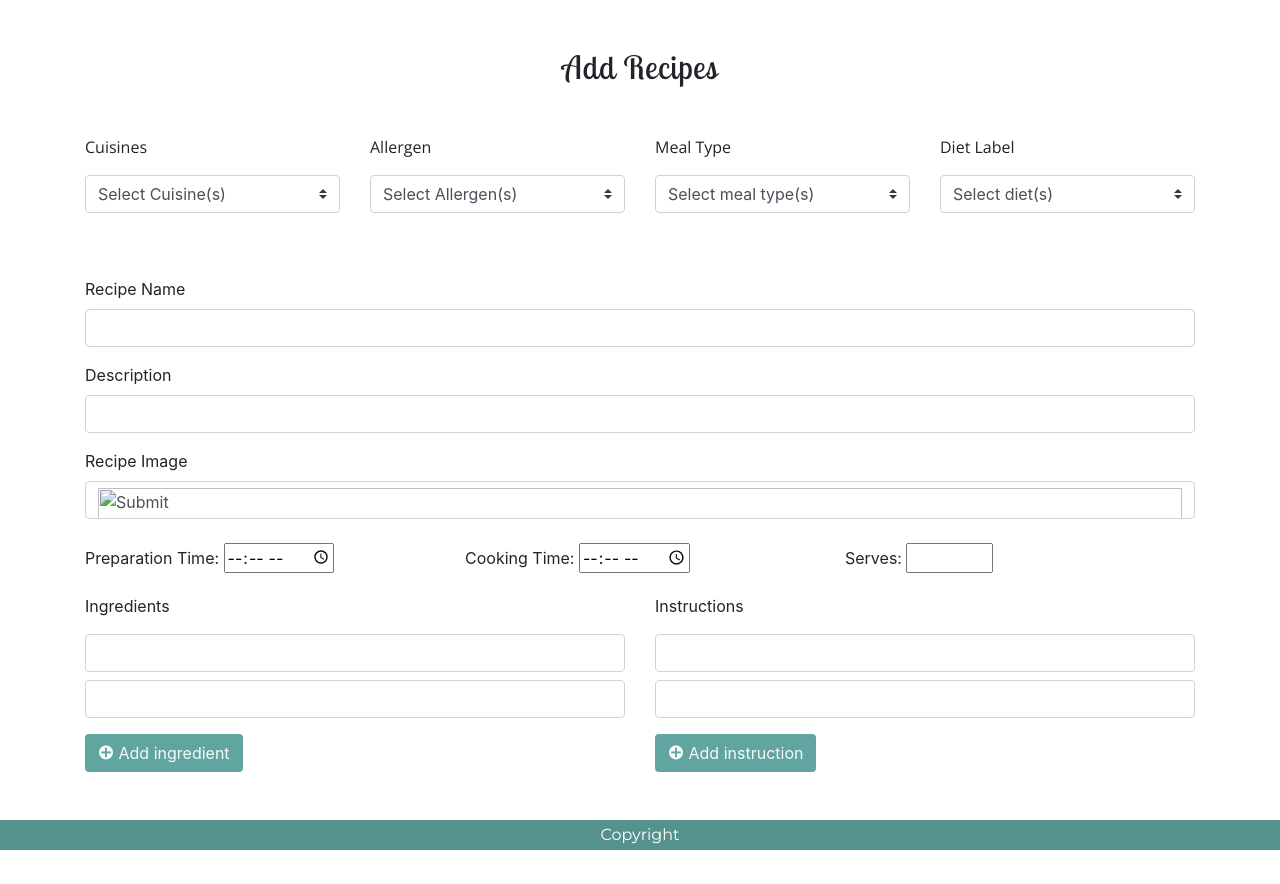
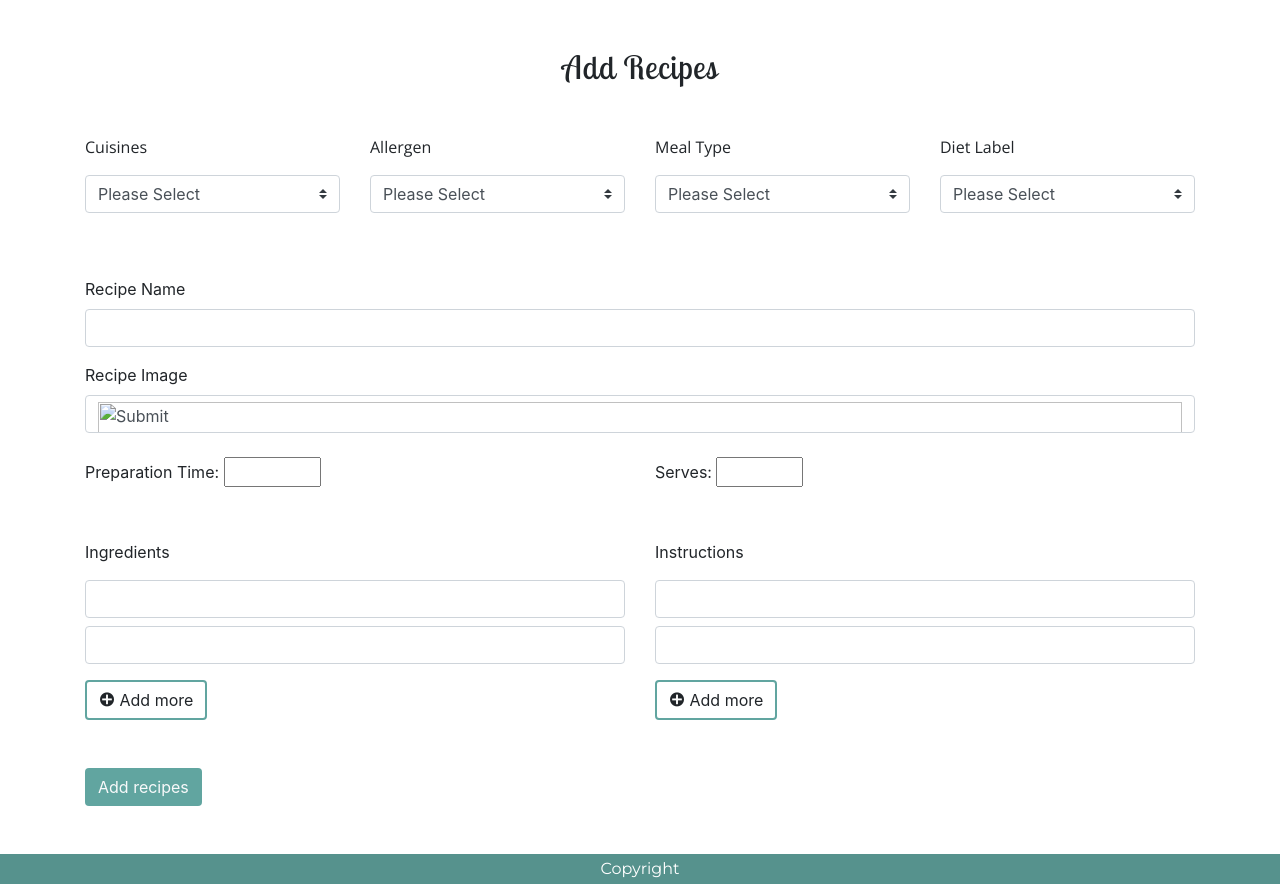
Before and after one commit to Camila-Ribeiro/My-Cookbook_Milestone-Project, a Flask app: page /add_recipes in a window 1280 px wide. Shown: the part 75-959 px from the top of the page. Before the commit the page ends 925 px from the top, so only its background shows below. Run offline with Flask 2, Linux system fonts and the light colour scheme; the visitor is signed in with stand-in values (Sample User, id 1); data that the repository does not hold is empty; some libraries are stand-ins or nearby versions.

Commit message:
refaring code on add-recipes connecting fields to mongodb, changed all my-recipes page frontend, clean up code on recipe-details, refactoring code on app and inserted recipes into mongodb

```diff
--- a/app.py
+++ b/app.py
@@ -100,14 +100,14 @@ def all_recipes():
 # GET RECIPES DETAILS from API
 @app.route('/recipe_details/<recipe_id>', methods=['GET'])
 def recipe_details(recipe_id):
-    r = requests.get(
-        'https://api.spoonacular.com/recipes/'+recipe_id+'/information?apiKey='+api_key+'')
+    r = requests.get('https://api.spoonacular.com/recipes/'+recipe_id+'/information?apiKey='+api_key+'')
+    APIused = r.headers.set('X-API-Quota-Used', "default-src 'self'")
     obj = r.json()
     details = obj
-    return render_template('recipe-details.html', details=details)
+    return render_template('recipe-details.html', details=details, APIused=APIused)
 
 # ADD RECIPES
-@app.route('/add_recipes', methods=['GET'])
+@app.route('/add_recipes', methods=['GET', 'POST'])
 def add_recipes():
     if 'username' in session:
         current_user = mongo.db.user.find_one({'username': session['username']})
@@ -118,10 +118,14 @@ def add_recipes():
         option_diets = get_diets()
         option_meals = get_meals()
 
-        # if request.method == 'POST':
-            #  addCuisine = mongo.db.cuisines select database
-            # cuisinesSelect = request.form['cuisines1']
-            # users.insert({'username': request.form['username'], 'password' : hashpass })
+        # add recipes form
+
+        if request.method == 'POST':
+            add_recipes = mongo.db.add_recipes
+
+            add_recipes.insert_one(request.form.to_dict())
+            # session['username'] = request.form['username']
+            return redirect(url_for('add_recipes'))
         return render_template('add-recipes.html',
             option_diets=option_diets,
             option_meals=option_meals,
@@ -134,8 +138,9 @@ def add_recipes():
 @app.route('/my_recipes', methods=['GET'])
 def my_recipes():
     if 'username' in session:
-        current_user = mongo.db.user.find_one({'username': session['username']})
-        return render_template('my-recipes.html')
+        current_user = mongo.db.user.find_one({'username': session[
+            'username'].title()})
+        return render_template('my-recipes.html', current_user=current_user)
     else:
         return redirect(url_for('index'))
 
@@ -157,6 +162,7 @@ def get_meals():
     option_meals = mongo.db.meals.find().sort("meal_type", 1)
     return option_meals
 
+
 if __name__ == '__main__':
     app.run(host=os.environ.get('IP'),
             port=int(os.environ.get('PORT', 27017)),
--- a/static/css/styles.css
+++ b/static/css/styles.css
@@ -22,6 +22,11 @@ p {
 .btn-color {
   background-color: #61a5a0;
   color: #f8f9fa;
+}
+.btn-more {
+  background-color: transparent;
+  color: #61a5a0;
+  border: 2px solid #61a5a0;
 }
 
 /* Gradient transparent - color - transparent  - https://css-tricks.com/examples/hrs/*/
@@ -138,6 +143,36 @@ img.on-inview {
   display: block;
 }
 
+.instruction strong {
+  font-weight: bolder;
+  font-family: "Lobster Two", cursive;
+  color: gray;
+  font-size: 20px;
+  margin-right: 10px;
+}
+
+.ingredient,
+.equipment,
+.instruction,
+.wine-pairing {
+  margin-top: 60px;
+}
+
+.ingredient hr,
+.equipment hr,
+.instruction hr,
+.wine-pairing hr
+ {
+  border: 0;
+  height: 1px;
+  background-image: linear-gradient(
+    to right,
+    rgba(0, 0, 0, 0),
+    #212529,
+    rgba(0, 0, 0, 0)
+  );
+}
+
 /* ------------------------------------------------------- my-Recipes */
 .my-recipes img {
   width: 100%;
@@ -174,9 +209,12 @@ img.on-inview {
 .close-button {
   height: 120px;
 }
-/* --------------------- overwrite bootstrap */
+/* ----------------------------------------- overwrite bootstrap */
 .recipe-form {
   width: 700px;
+}
+.custom-select {
+  text-transform: capitalize;
 }
 
 .container-fluid {
--- a/static/js/main.js
+++ b/static/js/main.js
@@ -28,7 +28,7 @@ $(document).ready(function(){
     var api_key = '7b98ae9af6fe4cc6b9a33b00e08db54d';
     var api_url = '';
     var imageUrl = "https://spoonacular.com/recipeImages/";
-    $('.select_list').on('change', function() {
+    $('.select-list').on('change', function() {
         var value = $(this).val();
         //console.log(value);
 
@@ -61,7 +61,7 @@ $(document).ready(function(){
     });
 
     // ADD INPUT INGREDIENTS
-    $(".btn_add_ingredients").click(function(){
+    $(".add_ingredients").click(function(){
         add_Ingredient();
         return false;
     });
@@ -83,7 +83,7 @@ $(document).ready(function(){
     });
 
      // ADD INPUT INSTRUCTIONS
-     $(".btn_add_intructions").click(function(){
+     $(".add_instruction").click(function(){
         add_Instruction();
         return false;
     });
--- a/templates/add-recipes.html
+++ b/templates/add-recipes.html
@@ -9,8 +9,8 @@
             <div class="col">
                 <div class="form-group">
                     <p>Cuisines</p>
-                    <select class="d-block custom-select" id="cuisines_type" name="cuisines_list" aria-label="Select Cuisine(s)">
-                        <option selected> Select Cuisine(s) </option>
+                    <select class="d-block custom-select" id="cuisines_type" name="cuisines_list" aria-label="Select Cuisine(s)" required>
+                        <option selected> Please select </option>
                         {% for select in option_cuisines %}
                             <option value="{{ select.cuisine_type}}">{{ select.cuisine_type }}</option>
                         {% endfor %}
@@ -21,8 +21,8 @@
             <div class="col">
                 <div class="form-group">
                     <p>Allergen</p>
-                    <select class="d-block custom-select" id="allergen_type" name="allergen_list" aria-label="Select Allergen(s)">
-                        <option selected> Select Allergen(s) </option>
+                    <select class="d-block custom-select" id="allergen_type" name="allergen_list" aria-label="Select Allergen(s)" required>
+                        <option selected> Please select </option>
                         {% for select in option_allergens %}
                             <option value="{{ select.allergen_type}}">{{ select.allergen_type }}</option>
                         {% endfor %}
@@ -33,8 +33,8 @@
             <div class="col">
                 <div class="form-group">
                     <p>Meal Type</p>
-                    <select class="d-block custom-select" id="meal_type" name="meal_type_list" aria-label="Select Meal Type(s)">
-                        <option selected> Select meal type(s) </option>
+                    <select class="d-block custom-select" id="meal_type" name="meal_type_list" aria-label="Select Meal Type(s)" required>
+                        <option selected> Please select </option>
                         {% for select in option_meals %}
                             <option value="{{ select.meal_type}}">{{ select.meal_type }}</option>
                         {% endfor %}
@@ -45,8 +45,8 @@
             <div class="col">
                 <div class="form-group">
                     <p>Diet Label</p>
-                    <select class="d-block custom-select" id="diet_type" name="diet_type_list" aria-label="Select diet(s)">
-                        <option selected> Select diet(s)</option>
+                    <select class="d-block custom-select" id="diet_type" name="diet_type_list" aria-label="Select diet(s)" required>
+                        <option selected> Please select</option>
                         {% for select in option_diets %}
                             <option value="{{ select.diet_type }}">{{ select.diet_type }}</option>
                         {% endfor %}
@@ -56,48 +56,44 @@
 
         </div>
         <div class="form-group mt-5">
-            <label for="recipeName1">Recipe Name</label>
-            <input type="text" class="form-control" id="recipeName1" placeholder="" aria-describedby="recipeName">
+            <label for="recipe">Recipe Name</label>
+            <input type="text" class="form-control" id="recipe" name="recipe_name" placeholder="" aria-describedby="recipeName" required />
+            <input type="hidden" id="user_recipe" name="user_recipe" value="{{session['username'].title()}}" />
         </div>
         <div class="form-group mt-3">
-            <label for="descriptionName1">Description</label>
-            <input type="text" class="form-control" id="descriptionName1" placeholder="" aria-describedby="descriptionName">
-        </div>
-        <div class="form-group mt-3">
-            <label for="recipeImage1">Recipe Image</label>
-            <input type="image" class="form-control" id="recipeImage1" placeholder="" aria-describedby="recipeImage">
+            <label for="recipe_img">Recipe Image</label>
+            <input type="image" class="form-control" id="recipe_img" name="recipe_img" placeholder="" aria-describedby="recipeImage" required />
         </div>
         <div class="row mt-4">
             <div class="col">
-                <label for="appt">Preparation Time:</label>
-                <input type="time" id="appt" name="appt" aria-describedby="prepTime">
-            </div>
-            <div class="col">
-                <label for="appt">Cooking Time:</label>
-                <input type="time" id="appt" name="appt" aria-describedby="cookingTime">
+                <label for="prep">Preparation Time:</label>
+                <input type="number" id="prep" name="prep_time" min="1" max="120" aria-describedby="prepTime"  required />
             </div>
             <div class="col">
                 <label for="quantity">Serves:</label>
-                <input type="number" id="quantity" name="quantity" min="1" max="25">
+                <input type="number" id="quantity" name="serves" min="1" max="25" required />
             </div>
         </div>
-        <div class="row mt-3">
+        <div class="row mt-5">
             <div class="col ingredients" id="ingredients">
                 <label for="add_ingredients">Ingredients</label>
-                <input type="text" class="form-control mt-2" id="add_ingredients1" name="recipe_ingredient" placeholder="" aria-describedby="ingredients" required=required />
-                <input type="text" class="form-control mt-2" id="add_ingredients2" name="recipe_ingredient" placeholder="" aria-describedby="ingredients" />
+                <input type="text" class="form-control mt-2" id="add_ingredients1" name="recipe_ingredient" placeholder="" aria-describedby="ingredients" required />
+                <input type="text" class="form-control mt-2" id="add_ingredients2" name="recipe_ingredient" placeholder="" aria-describedby="ingredients" required />
                 <div class="add-more-ingredients">
-                    <button class="btn_add_ingredients btn btn-color mt-3"> <span> <i class="icofont-plus-circle"></i> Add ingredient </span> </button>
+                    <a class="btn-more btn mt-3 add_ingredients"> <span> <i class="icofont-plus-circle"></i> Add more </span> </a>
                 </div>
             </div>
             <div class="col instructions" id="instructions">
                 <label for="add_instruction" >Instructions</label>
-                <input type="text" class="form-control mt-2" id="add_instructions1" placeholder="" aria-describedby="instructions">
-                <input type="text" class="form-control mt-2" id="add_instructions2" placeholder="" aria-describedby="instructions">
+                <input type="text" class="form-control mt-2" id="add_instructions1" name="recipe_instruction" placeholder="" aria-describedby="instructions" required />
+                <input type="text" class="form-control mt-2" id="add_instructions2" name="recipe_instruction"  placeholder="" aria-describedby="instructions" required />
                 <div class="add-more-instructions">
-                    <button class="btn_add_intructions btn btn-color mt-3"> <span> <i class="icofont-plus-circle"></i> Add instruction </span> </button>
+                    <a class="btn-more btn mt-3 add_instruction"> <span> <i class="icofont-plus-circle"></i> Add more </span> </a>
                 </div>
             </div>
+        </div>
+        <div class="add-recipes mt-5 mx-auto">
+            <button class="btn_add_recipes btn btn-color" value="submit"> Add recipes </button>
         </div>
     </form>
 </div>
```
Also changed, not shown: other parts of static/css/styles.css (+75 -0 lines), templates/my-recipes.html (+34 -16 lines), templates/recipe-details.html (+61 -33 lines).
